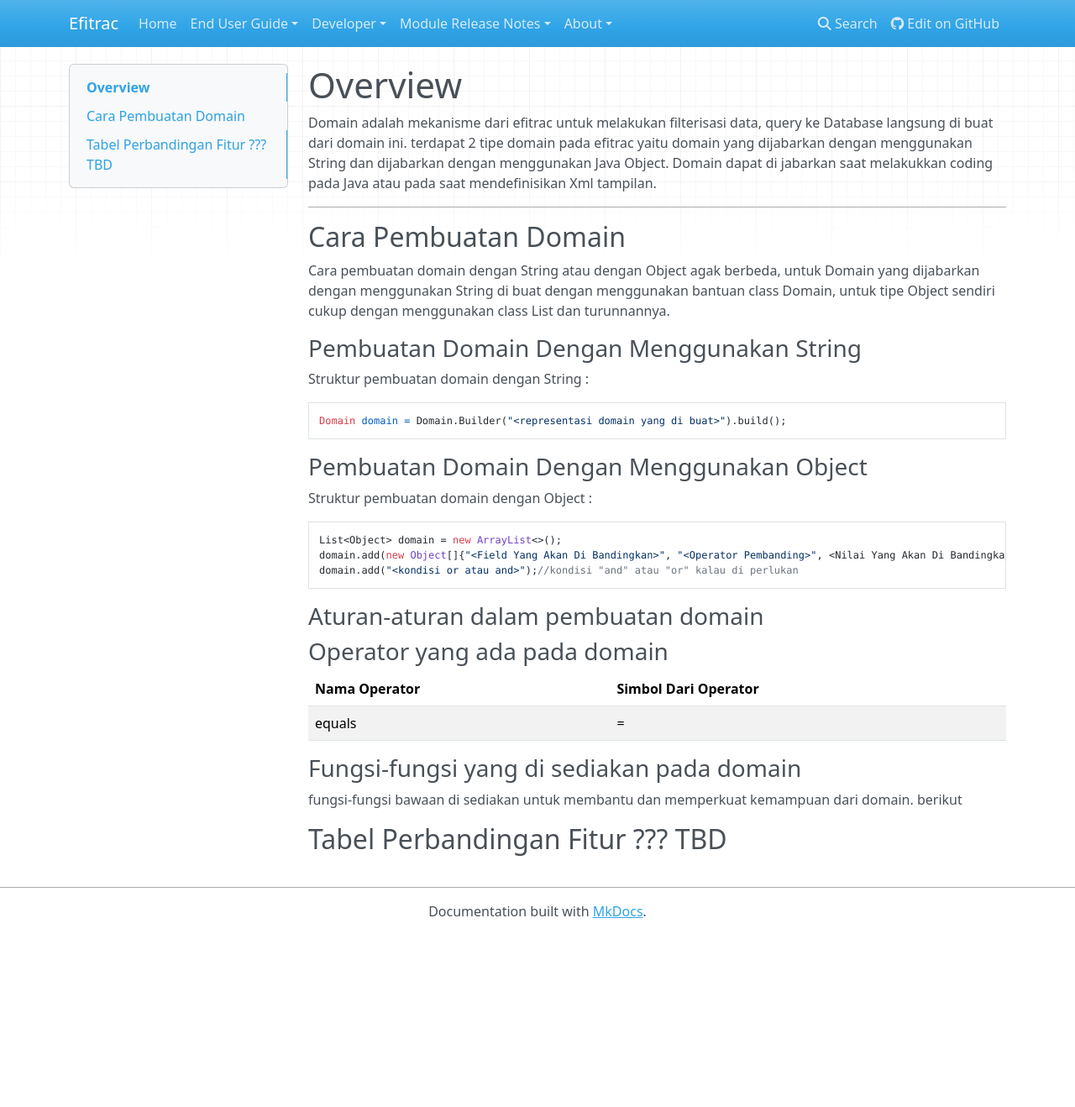
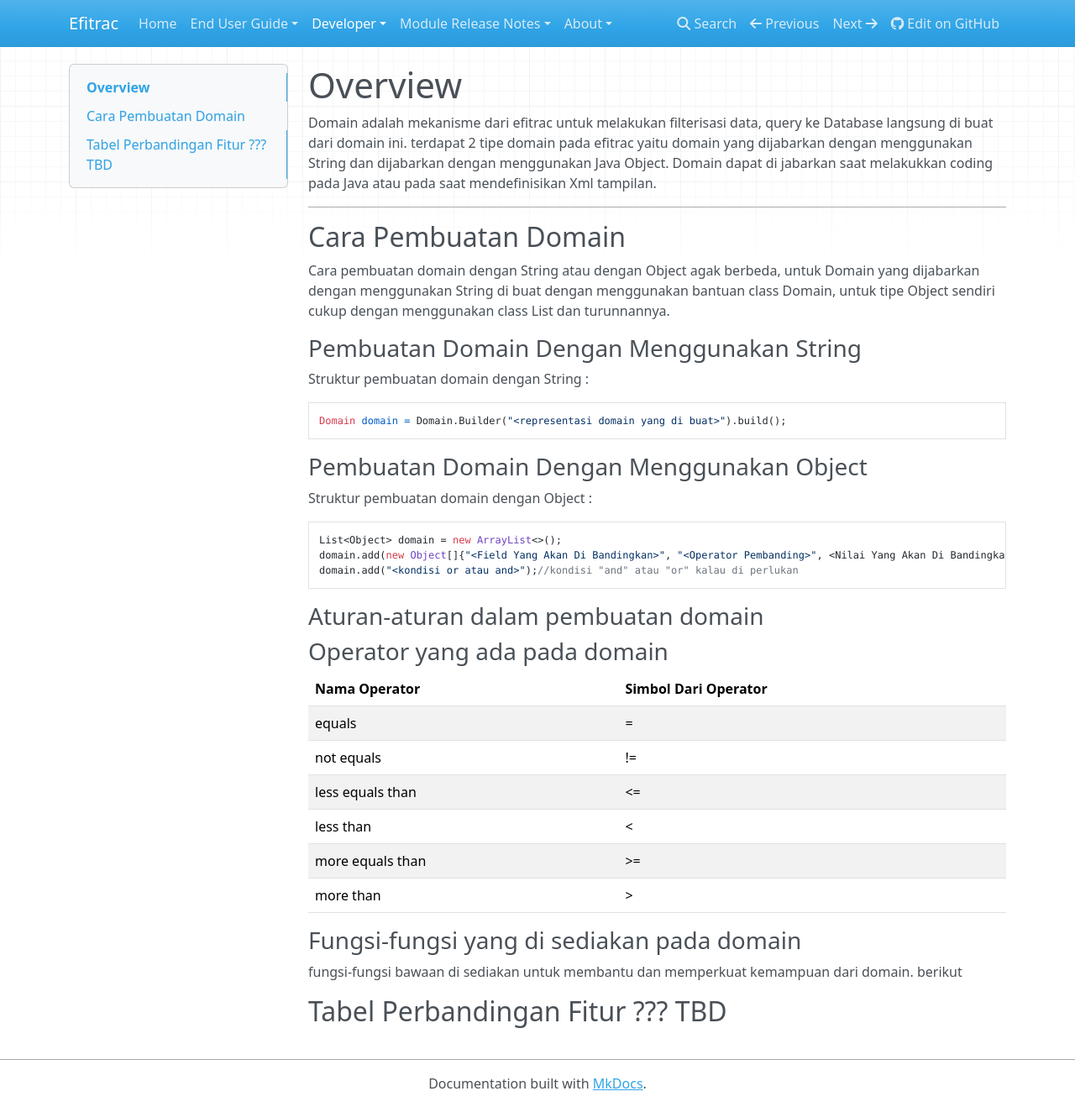
Before and after one commit to ianyulianto/efitrac-wiki, an MkDocs documentation site: the page built from docs/developer/domain.md, in a window 1280 px wide and 1318 px high. Shown: the whole window at 84% size. Built offline with MkDocs 1.6.1, drawn with Linux system fonts in a browser that asks for light colours; nearby versions of some CDN libraries; old or Windows-style settings are respelled for this version of MkDocs.

Commit message:
tambahkan menu

```diff
--- a/docs/developer/domain.md
+++ b/docs/developer/domain.md
@@ -32,6 +32,11 @@ domain.add("<kondisi or atau and>");//kondisi "and" atau "or" kalau di perlukan
 | Nama Operator | Simbol Dari Operator |
 |--|--|
 | equals | = |
+| not equals | != |
+| less equals than | <= |
+| less than | < |
+| more equals than | >= |
+| more than | > |
 
 
 ### Fungsi-fungsi yang di sediakan pada domain
--- a/mkdocs.yml
+++ b/mkdocs.yml
@@ -13,6 +13,8 @@ pages:
     - Access Control List - Adv: enduser/acl/access-control-list-adv.md
 - Developer:
     - Custom View: developer/custom-view.md
+    - Domain: developer/domain.md
+    - Inherit View: developer/inherit-view.md
     - Versionning: developer/versioning.md
 - Module Release Notes:
     - Sales: modules/sales.md
```
